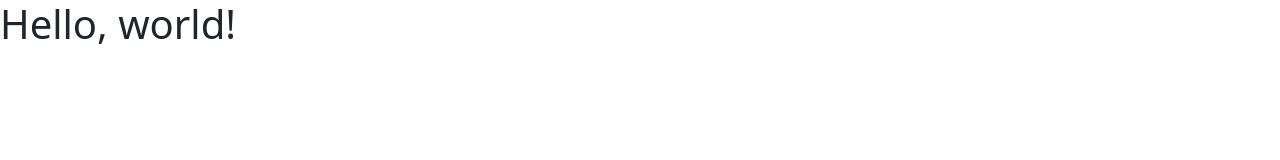
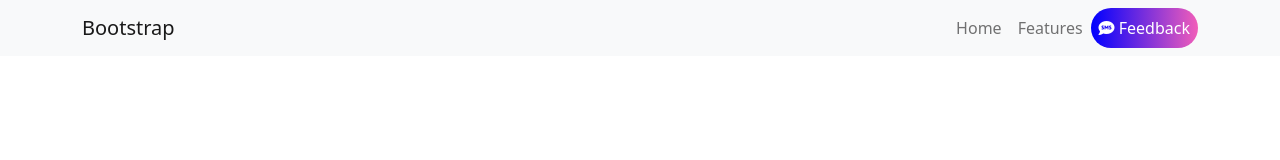
Before and after one commit to Debos602/Bootstrap-mobile, a plain HTML site: page index.html in a window 1280 px wide. Drawn offline with nearby package versions, Linux system fonts and the light colour scheme.

Commit message:
added-menubar

```diff
--- a/css/style.css
+++ b/css/style.css
@@ -0,0 +1,3 @@
+.background-gradient {
+    background-image: linear-gradient(90deg, blue, rgb(241, 94, 185));
+}
--- a/index.html
+++ b/index.html
@@ -5,15 +5,45 @@
     <meta charset="utf-8">
     <meta name="viewport" content="width=device-width, initial-scale=1">
     <title>Bootstrap demo</title>
+    <!-- Font-awesome -->
+    <script src="https://kit.fontawesome.com/94c5e210a9.js" crossorigin="anonymous"></script>
+    <!-- Bootstrap-cdn -->
     <link href="https://cdn.jsdelivr.net/npm/bootstrap@5.2.0/dist/css/bootstrap.min.css" rel="stylesheet"
         integrity="sha384-gH2yIJqKdNHPEq0n4Mqa/HGKIhSkIHeL5AyhkYV8i59U5AR6csBvApHHNl/vI1Bx" crossorigin="anonymous">
+    <!-- css-link -->
+    <link rel="stylesheet" href="css/style.css">
 </head>
 
 <body>
-    <h1>Hello, world!</h1>
-    <script src="https://cdn.jsdelivr.net/npm/bootstrap@5.2.0/dist/js/bootstrap.bundle.min.js"
-        integrity="sha384-A3rJD856KowSb7dwlZdYEkO39Gagi7vIsF0jrRAoQmDKKtQBHUuLZ9AsSv4jD4Xa"
-        crossorigin="anonymous"></script>
+
+    <header>
+        <nav class=" navbar navbar-expand-lg navbar-light bg-light">
+            <div class="container">
+                <a class="navbar-brand" href="#">Bootstrap</a>
+                <button class="navbar-toggler" type="button" data-bs-toggle="collapse" data-bs-target="#navbarNav"
+                    aria-controls="navbarNav" aria-expanded="false" aria-label="Toggle navigation">
+                    <span class="navbar-toggler-icon"></span>
+                </button>
+                <div class="collapse navbar-collapse" id="navbarNav">
+                    <nav class="navbar-nav ms-auto">
+                        <li class="nav-item"><a class="nav-link" href="#">Home</a></li>
+                        <li class="nav-item"><a class="nav-link" href="#">Features</a></li>
+                        <li class="nav-item"><a class="nav-link rounded-pill background-gradient text-white text-center"
+                                href="#">
+                                <i class="fa-solid fa-comment-sms"></i>
+                                Feedback</a></li>
+
+                    </nav>
+
+                </div>
+            </div>
+
+        </nav>
+    </header>
+    <!-- java-script -->
+    <script src=" https://cdn.jsdelivr.net/npm/bootstrap@5.2.0/dist/js/bootstrap.bundle.min.js"
+        integrity="sha384-A3rJD856KowSb7dwlZdYEkO39Gagi7vIsF0jrRAoQmDKKtQBHUuLZ9AsSv4jD4Xa" crossorigin="anonymous">
+        </script>
 </body>
 
 </html>
```
Also changed, not shown: icon/message.webp (added), images/banner.png (added), images/people.png (added), images/person 1.png (added), images/person 2.png (added), images/person 3.png (added), images/wedding.png (added).
